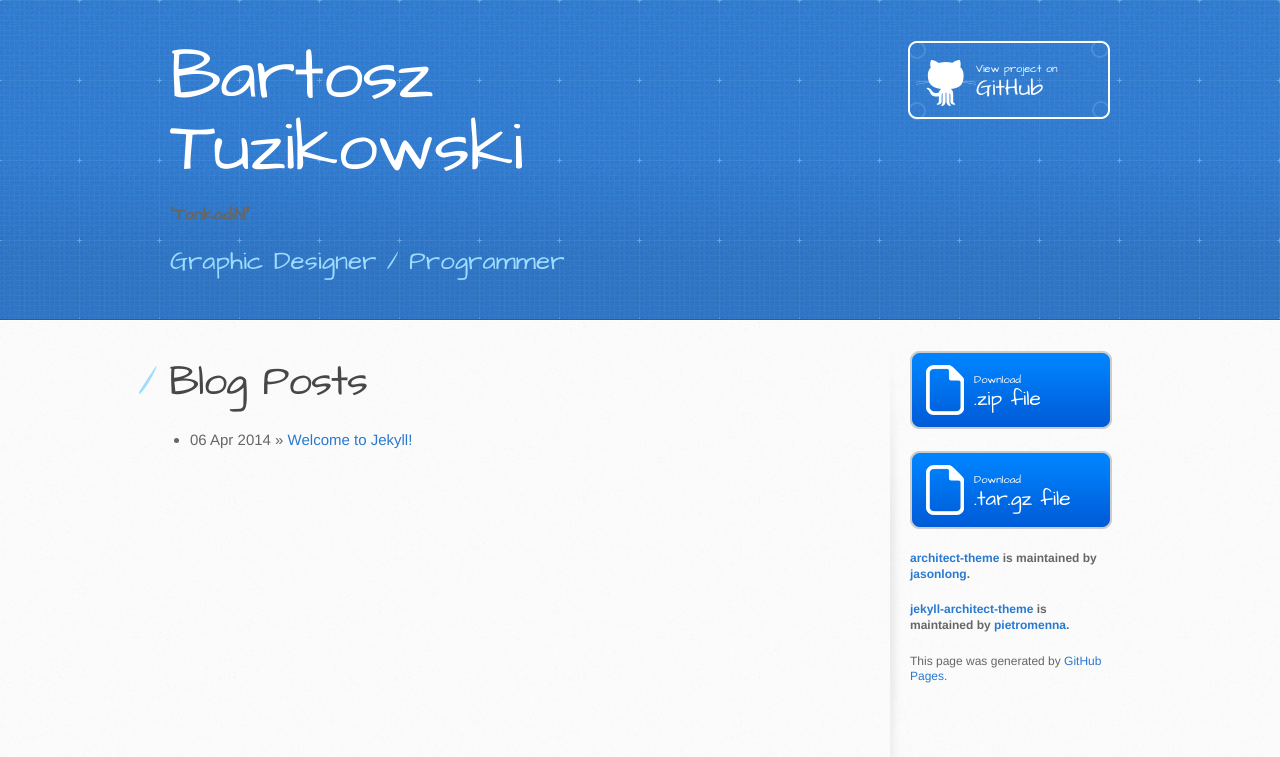
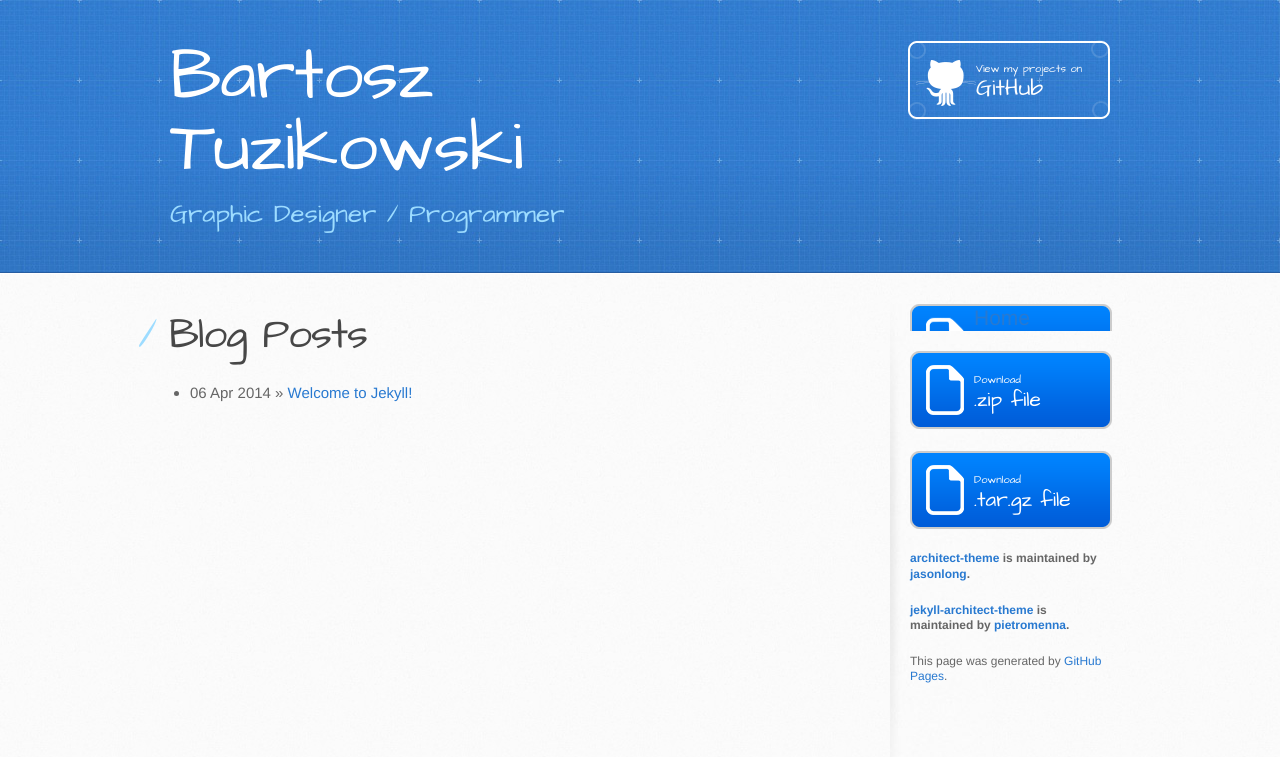
Before and after one commit to TankadiN/tankadin.github.io, a Jekyll site: the page built from index.html, in a window 1280 px wide. Shown: the top 757 px of the page. Built offline with Jekyll 4.4.1, drawn with Linux system fonts in a browser that asks for light colours.

Commit message:
Test Navigation

```diff
--- a/_layouts/default.html
+++ b/_layouts/default.html
@@ -20,9 +20,9 @@
     <header>
       <div class="inner">
         <h1> {{ site.name }} </h1>
-		<h3>"TankadiN"</h3>
+		<!--<h3>"TankadiN"</h2>-->
         <h2>Graphic Designer / Programmer</h2>
-        <a href="https://github.com/pietromenna/jekyll-architect-theme" class="button"><small>View project on</small> GitHub</a>
+        <a href="https://github.com/TankadiN" class="button"><small>View my projects on</small> GitHub</a>
       </div>
     </header>
 
@@ -35,6 +35,9 @@
         </section>
 
         <aside id="sidebar">
+		  <a href="https://tankadin.github.io/" class="navbutton">
+			Home
+			</a>
           <a href="https://github.com/pietromenna/jekyll-architect-theme/archive/master.zip" class="button">
             <small>Download</small>
             .zip file
--- a/stylesheets/stylesheet.css
+++ b/stylesheets/stylesheet.css
@@ -544,6 +544,14 @@
   font-size: 21px;
   background: transparent url(../images/download-button1.png) 0 0 no-repeat;
 }
+aside a.navbutton {
+  display: block;
+  width: 138px;
+  padding-left: 64px;
+  margin-bottom: 20px;
+  font-size: 21px;
+  background: transparent url(../images/download-button1.png) 0 0 no-repeat;
+}
 
 code, pre {
   margin-bottom: 30px;
```
Also changed, not shown: images/nav-button.png (added).
